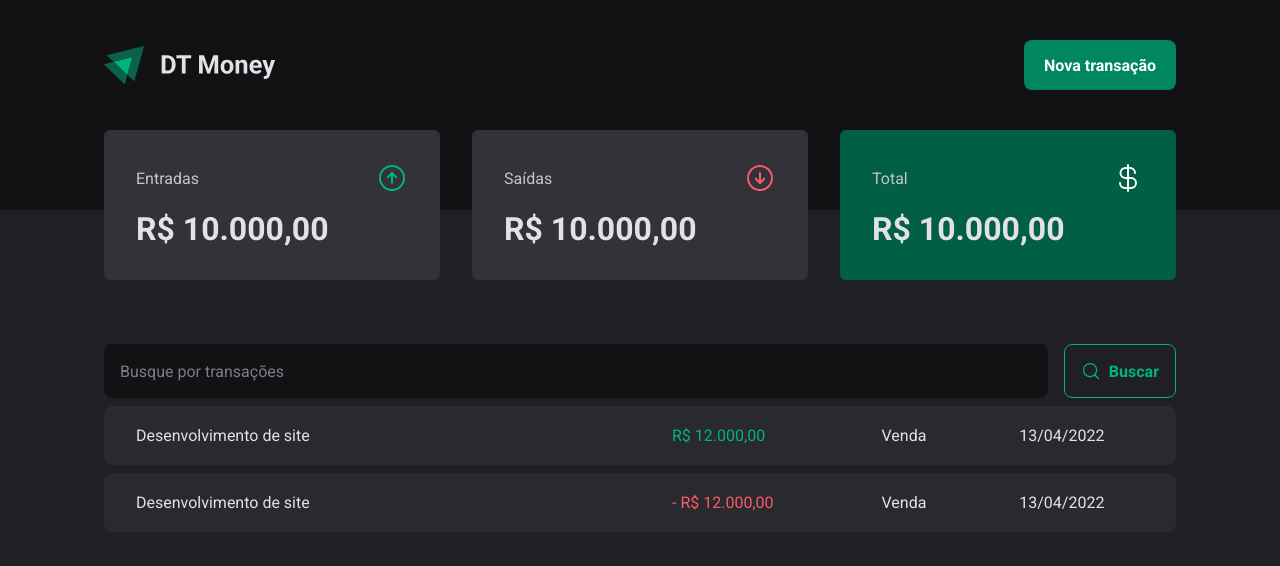
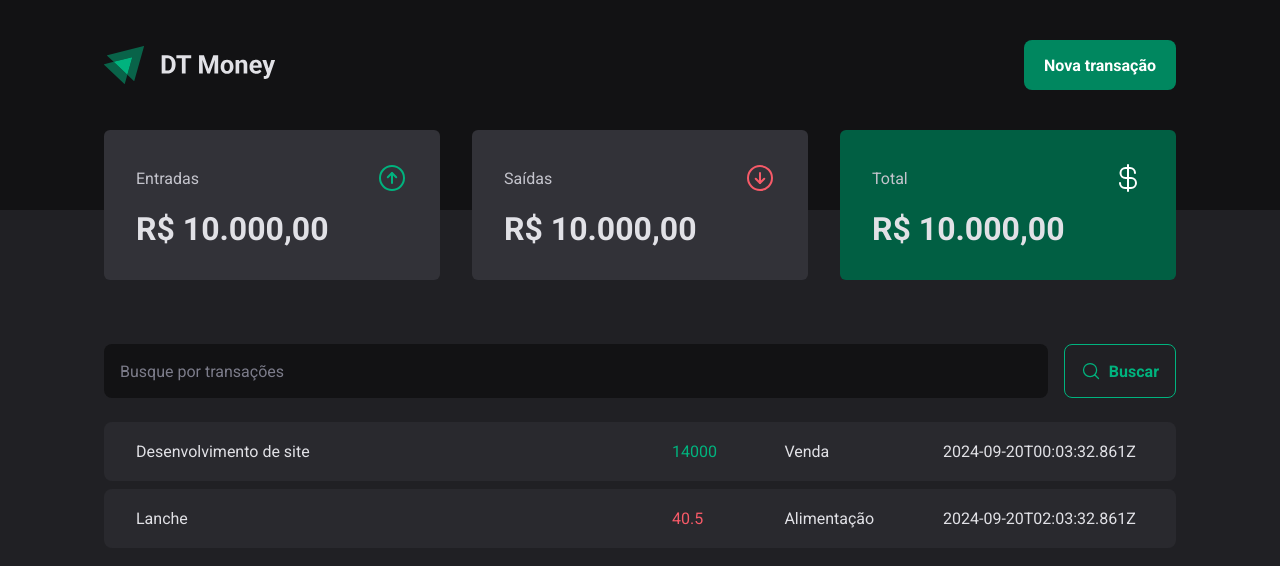
Before and after one commit to vitor-martini/dt-money, a React (Vite) app: page / in a window 1280 px wide. Shown: the top 566 px of the page. Built offline with nearby package versions, Linux system fonts and the light colour scheme; data requests are answered from the project's data file.

Commit message:
feat: context for the api

```diff
--- a/package.json
+++ b/package.json
@@ -7,11 +7,13 @@
     "dev": "vite",
     "build": "tsc -b && vite build",
     "lint": "eslint .",
-    "preview": "vite preview"
+    "preview": "vite preview",
+    "dev:server": "json-server server.json -w -d 500"
   },
   "dependencies": {
     "@radix-ui/react-dialog": "^1.1.1",
     "@radix-ui/react-radio-group": "^1.2.0",
+    "json-server": "^0.17.3",
     "phosphor-react": "^1.4.1",
     "react": "^18.3.1",
     "react-dom": "^18.3.1",
--- /dev/null
+++ b/server.json
@@ -0,0 +1,20 @@
+{
+  "transactions": [
+    {
+      "id": 1,
+      "description": "Desenvolvimento de site",
+      "type": "income",
+      "category": "Venda",
+      "price": 14000,
+      "createdAt": "2024-09-20T00:03:32.861Z"
+    },
+    {
+      "id": 2,
+      "description": "Lanche",
+      "type": "outcome",
+      "category": "Alimentação",
+      "price": 40.50,
+      "createdAt": "2024-09-20T02:03:32.861Z"
+    }
+  ]
+}
--- a/src/App.tsx
+++ b/src/App.tsx
@@ -2,12 +2,15 @@
 import { defaultTheme } from './styles/themes/default';
 import { GlobalStyle } from './styles/global';
 import { Transactions } from './pages/Transactions';
+import { TransactionsProvier } from './contexts/TransactionsContext';
 
 export function App() {
   return (
     <ThemeProvider theme={defaultTheme}>
       <GlobalStyle />
-      <Transactions/>
+      <TransactionsProvier>
+        <Transactions/>
+      </TransactionsProvier>
     </ThemeProvider>
   );
 }
--- /dev/null
+++ b/src/contexts/TransactionsContext.tsx
@@ -0,0 +1,30 @@
+import { createContext, useEffect, useState } from 'react';
+import {
+  Transaction,
+  TransactionContextType,
+  TransactionsProviderProps
+} from '../interfaces/transactions';
+
+export const TransactionsContext = createContext({} as TransactionContextType);
+
+export function TransactionsProvier({ children }: TransactionsProviderProps) {
+  const [transactions, setTransactions] = useState<Transaction[]>([]);
+  const apiUrl = import.meta.env.VITE_API_URL;
+
+  async function loadTransactions() {
+    const response = await fetch(`${apiUrl}/transactions`);
+    const data = await response.json();
+
+    setTransactions(data);
+  }
+
+  useEffect(() => {
+    loadTransactions();
+  }, []);
+
+  return (
+    <TransactionsContext.Provider value={{ transactions }}>
+      { children }
+    </TransactionsContext.Provider>
+  );
+}
--- /dev/null
+++ b/src/interfaces/transactions.ts
@@ -0,0 +1,18 @@
+import { ReactNode } from 'react';
+
+export interface Transaction {
+  id: number;
+  description: number;
+  type: 'income' | 'outcome';
+  price: number;
+  category: string;
+  createdAt: string
+}
+
+export interface TransactionContextType {
+  transactions: Transaction[];
+}
+
+export interface TransactionsProviderProps {
+  children: ReactNode;
+}
--- a/src/pages/Transactions/SearchForm/styles.ts
+++ b/src/pages/Transactions/SearchForm/styles.ts
@@ -3,6 +3,7 @@
 export const SearchFormContainer = styled.form`
   display: flex;
   gap: 1rem;
+  margin-bottom: 1rem;
 
   input {
     flex: 1;
--- a/src/pages/Transactions/index.tsx
+++ b/src/pages/Transactions/index.tsx
@@ -1,9 +1,13 @@
+import { useContext } from 'react';
 import { Header } from '../../components/Header';
 import { Summary } from '../../components/Summary';
 import { SearchForm } from './SearchForm';
 import { PriceHighlight, TransactionsContainer, TransactionsTable } from './styles';
+import { TransactionsContext } from '../../contexts/TransactionsContext';
 
 export function Transactions() {
+  const { transactions } = useContext(TransactionsContext);
+
   return (
     <div>
       <Header/>
@@ -12,26 +16,22 @@
         <SearchForm/>
         <TransactionsTable>
           <tbody>
-            <tr>
-              <td width="50%">Desenvolvimento de site</td>
-              <td>
-                <PriceHighlight variant='income'>
-                  R$ 12.000,00
-                </PriceHighlight>
-              </td>
-              <td>Venda</td>
-              <td>13/04/2022</td>
-            </tr>
-            <tr>
-              <td width="50%">Desenvolvimento de site</td>
-              <td>
-                <PriceHighlight variant='outcome'>
-                  - R$ 12.000,00
-                </PriceHighlight>
-              </td>
-              <td>Venda</td>
-              <td>13/04/2022</td>
-            </tr>
+            {
+              transactions.map(transaction => {
+                return (
+                  <tr key={transaction.id}>
+                    <td width="50%">{transaction.description}</td>
+                    <td>
+                      <PriceHighlight variant={transaction.type}>
+                        {transaction.price}
+                      </PriceHighlight>
+                    </td>
+                    <td>{transaction.category}</td>
+                    <td>{transaction.createdAt}</td>
+                  </tr>
+                );
+              })
+            }
           </tbody>
         </TransactionsTable>
       </TransactionsContainer>
```
Also changed, not shown: 2 other files (tests, documents, lock files or other folders).
